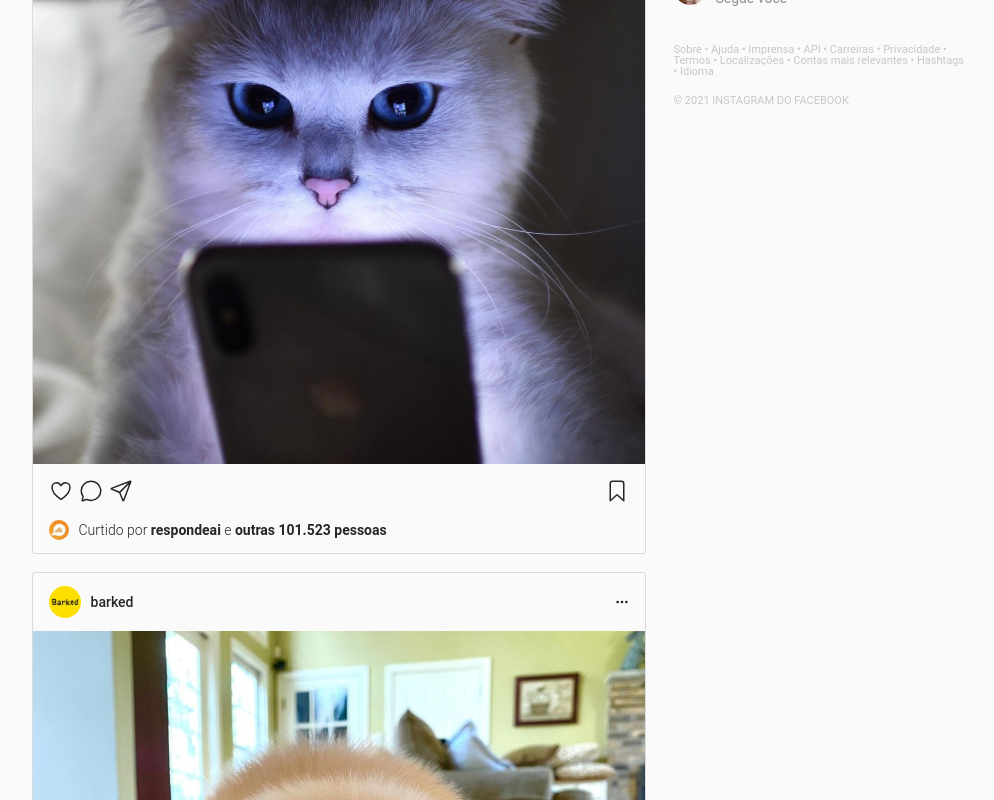
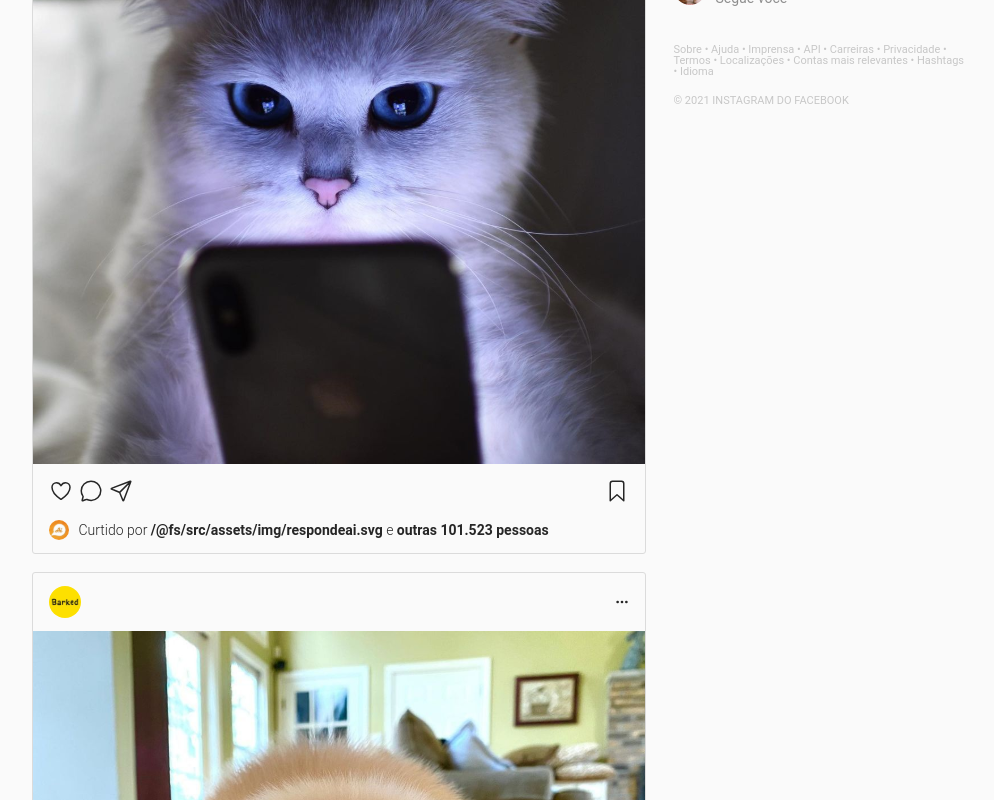
Before and after one commit to eduardaricaldes/projeto7-instagramreact, a React (Create React App) app: page / in a window 1280 px wide. Shown: the part 431-1231 px from the top of the page, without its empty margins (141-1135 px from the left). Built offline with nearby package versions, Linux system fonts and the light colour scheme.

Commit message:
criado array dos posts

```diff
--- a/src/components/Esquerda/Esquerda.js
+++ b/src/components/Esquerda/Esquerda.js
@@ -1,10 +1,10 @@
-import Post from "./Post";
+import Posts from "./Posts";
 import Stories from "./Stories";
 export default function Esquerda (){
   return(
     <div className ="esquerda">
       <Stories/>
-      <Post/>
+      <Posts/>
     </div>
   );
 
--- a/src/components/Esquerda/Post.js
+++ b/src/components/Esquerda/Post.js
@@ -1,28 +1,18 @@
-import meowed from "../../assets/img/meowed.svg";
-import catcelphone from "../../assets/img/gato-telefone.svg";
-import respondeai from "../../assets/img/respondeai.svg";
-import barked from "../../assets/img/barked.svg";
-import dog from "../../assets/img/dog.svg";
-import adorableAnimals from "../../assets/img/adorable_animals.svg";
-
-export default function Post (){
+export default function Post(props){
   return(
-    <div className="posts">
       <div className="post">
         <div className="topo">
           <div className="usuario">
-                <img src= {meowed} alt="meowed"/>
-                meowed
+            <img src= {props.imgUsuario} alt={props.altUsuario}/>
+          {props.usuario}
           </div>
           <div className="acoes">
             <ion-icon name="ellipsis-horizontal"></ion-icon>
           </div>
         </div>
-
         <div className="conteudo">
-            <img src={catcelphone} alt="catcelphone"/>
+        <img src={props.imgConteudo} alt={props.altConteudo}/>
         </div>
-
         <div className="fundo">
           <div className="acoes">
             <div>
@@ -34,51 +24,15 @@ export default function Post (){
               <ion-icon name="bookmark-outline"></ion-icon>
             </div>
           </div>
-
           <div className="curtidas">
-                <img src={respondeai} alt="respondeai"/>
+            <img src={props.imgCurtidas} alt={props.altCurtidas}/>
             <div className="texto">
-                  Curtido por <strong>respondeai</strong> e <strong>outras 101.523 pessoas</strong>
+            Curtido por <strong>{props.usuarioCurtida}</strong> e <strong>outras {props.qtdCurtidas} pessoas</strong>
             </div>
           </div>
         </div>
       </div>
 
-          <div className="post">
-            <div className="topo">
-              <div className="usuario">
-              <img src={barked} alt="barked"/>
-                barked
-              </div>
-              <div className="acoes">
-                <ion-icon name="ellipsis-horizontal"></ion-icon>
-              </div>
-            </div>
 
-            <div className="conteudo">
-              <img src={dog} alt="dog"/>
-            </div>
-
-            <div className="fundo">
-              <div className="acoes">
-                <div>
-                  <ion-icon name="heart-outline"></ion-icon>
-                  <ion-icon name="chatbubble-outline"></ion-icon>
-                  <ion-icon name="paper-plane-outline"></ion-icon>
-                </div>
-                <div>
-                  <ion-icon name="bookmark-outline"></ion-icon>
-                </div>
-              </div>
-
-              <div className="curtidas">
-              <img src={adorableAnimals} alt="adorableAnimals" />
-                <div className="texto">
-                  Curtido por <strong>adorable_animals</strong> e <strong>outras 99.159 pessoas</strong>
-                </div>
-              </div>
-            </div>
-          </div>
-        </div>
   );
 }
--- /dev/null
+++ b/src/components/Esquerda/Posts.js
@@ -0,0 +1,66 @@
+import meowed from "../../assets/img/meowed.svg";
+import catcelphone from "../../assets/img/gato-telefone.svg";
+import respondeai from "../../assets/img/respondeai.svg";
+import barked from "../../assets/img/barked.svg";
+import dog from "../../assets/img/dog.svg";
+import adorableAnimals from "../../assets/img/adorable_animals.svg";
+import Post from "./Post";
+
+export default function Posts (){
+  const posts = [
+    {
+      id:1,
+      imgUsuario: meowed,
+      altUsuario: "meowed",
+      usuario: "meowed",
+
+      imgConteudo: catcelphone,
+      altConteudo: "catcelphone",
+
+      imgCurtidas: respondeai,
+      altCurtidas: "respondeai",
+
+      usuarioCurtida: respondeai,
+      qtdCurtidas: "101.523"
+
+    },
+
+    {
+      id:2,
+      imgUsuario:barked,
+      altUsuario: "barked",
+      usuario: "barked",
+
+      imgConteudo: dog,
+      altConteudo: "dog",
+
+      imgCurtidas:adorableAnimals,
+      altCurtidas: "adorableAnimals",
+
+      usuarioCurtida:"adorable_animals",
+      qtdCurtidas: "99.159"
+    },
+
+
+  ]
+  return(
+    <div className="posts">
+      {
+        posts.map((post) =>{
+          return(
+          <Post
+          key= {post.id}
+          imgUsuario={post.imgUsuario}
+          altUsuario={post.altUsuario}
+          imgConteudo={post.imgConteudo}
+          altConteudo={post.altConteudo}
+          imgCurtidas={post.imgCurtidas}
+          altCurtidas={post.altCurtidas}
+          usuarioCurtida={post.usuarioCurtida}
+          qtdCurtidas={post.qtdCurtidas}
+          />)
+        } )
+      }
+    </div>
+  );
+}
```
Lines whose indentation alone changed are shown as unchanged.
